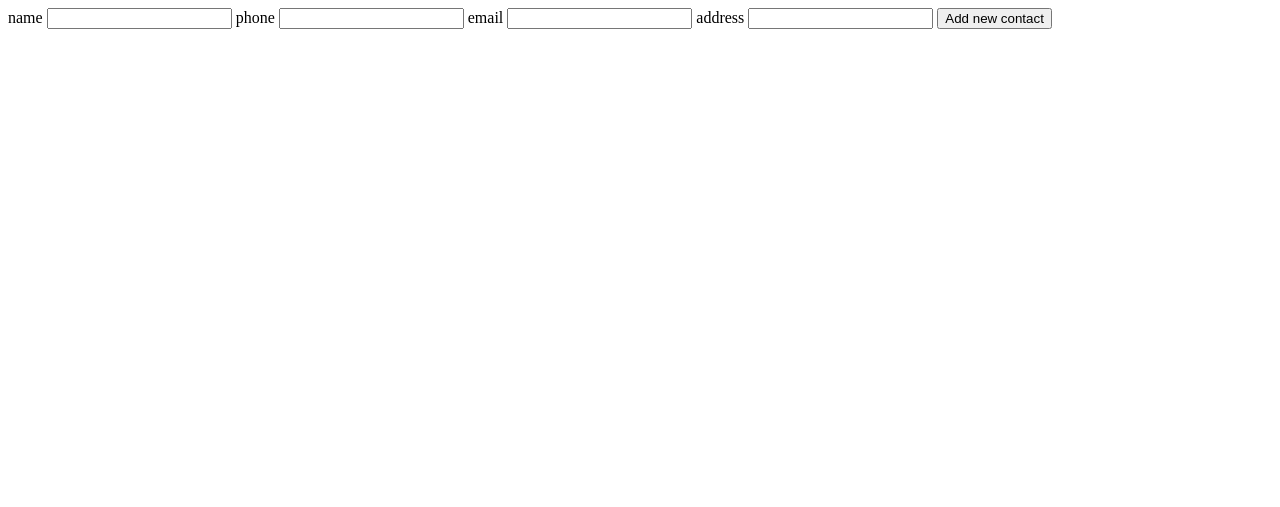
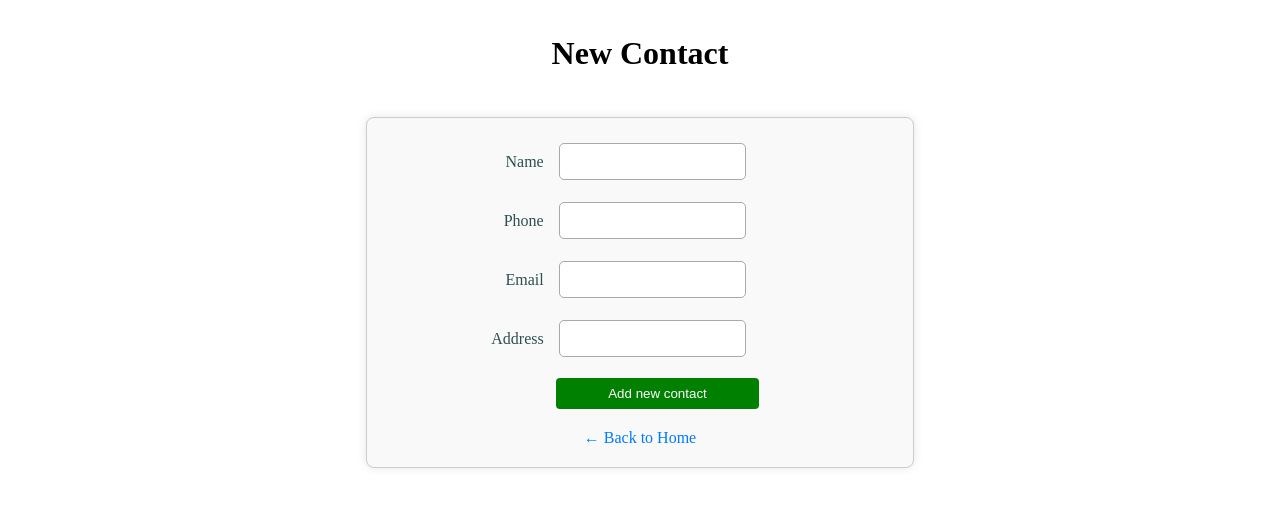
Before and after one commit to samimahlaka/contact-book, a Flask app: page /add_contact in a window 1280 px wide. Shown: the top 507 px of the page. Run offline with Flask 3, Linux system fonts and the light colour scheme.

Commit message:
Complete styled contact form with Flask-WTF and layout improvements

```diff
--- a/app.py
+++ b/app.py
@@ -42,5 +42,7 @@ def add_contact():
 
 
 
+
+
 if __name__ == '__main__':
     app.run(debug=True)
--- a/forms.py
+++ b/forms.py
@@ -5,8 +5,8 @@ from wtforms.validators import DataRequired
 
 
 class contactForm(FlaskForm):
-    name = StringField('name', validators=[DataRequired(message='Please enter name') ])
-    phone = StringField('phone', validators=[DataRequired(message='Please enter phone number')])
-    email = StringField('email')
-    address = StringField('address')
+    name = StringField('name', validators=[DataRequired(message='Please enter name')],render_kw={'class' : 'input_box'})
+    phone = StringField('phone', validators=[DataRequired(message='Please enter phone number')],render_kw={'class' : 'input_box'})
+    email = StringField('email',render_kw={'class' : 'input_box'})
+    address = StringField('address',render_kw={'class' : 'input_box'})
     submit =SubmitField('Submit')
--- /dev/null
+++ b/static/style.css
@@ -0,0 +1,90 @@
+
+
+
+input[type='text'], input[type='number'],
+input[type='email'], textarea {
+        border-radius: 5px;
+        width: 15%;
+        border-color: darkgrey;
+        padding: 10px;
+        margin: 5px;
+        display: inline-block;
+
+
+}
+
+.add_btn{
+    color: white;
+    background-color: green;
+    cursor: pointer;
+    padding: 8px;
+    border-radius: 4px;
+    border: none;
+    margin-left: 35px;
+    margin-top: 4px;
+    width: 40%;
+    display: inline-block;
+
+}
+.add_btn:hover{
+    background-color: darkgreen;
+}
+.form_row {
+    display: flex;
+    align-items: center;
+    margin-bottom: 12px;
+    width: 50%;
+  }
+
+  .input_label {
+    width: 43%;
+    margin-right: 10px;
+    text-align: right;
+    color: darkslategrey;
+    text-transform: capitalize;
+  }
+
+  .input_box {
+    flex:5;
+    padding: 10px;
+    border-radius: 5px;
+    border: 1px solid darkgrey;
+    width: 72%;
+  }
+
+  h1{
+    text-align: center;
+    margin-bottom: 4px;
+    margin-top: 20px;
+    padding: 15px;
+  }
+
+  .form_wrapper {
+    width: 40%;
+    margin: 30px auto;
+    padding: 20px;
+    border: 1px solid #ccc;
+    border-radius: 8px;
+    background-color: #f9f9f9;
+    box-shadow: 0 0 10px rgba(0, 0, 0, 0.1);
+    text-align: center;
+  }
+
+  .back_link {
+    display: inline-block;
+    margin-top: 20px;
+    color: #007bff;
+    text-decoration: none;
+  }
+
+  .back_link:hover {
+    text-decoration: underline;
+  }
+  .form_row{
+    width: 72%;
+    align-items: center;
+  }
+
+  .btn_form_row{
+    margin-top: 0px;
+  }
--- a/templates/add_contact.html
+++ b/templates/add_contact.html
@@ -3,27 +3,53 @@
 <head>
     <meta charset="UTF-8">
     <meta name="viewport" content="width=device-width, initial-scale=1.0">
+    <link rel="stylesheet" href={{url_for('static', filename='style.css')}}>
     <title>Add Contact</title>
 </head>
-<body>
-    <form action="/add_contact" method="POST">
+<body class = 'add_body'>
 
-        {{form.hidden_tag()}}
+    <h1>New Contact </h1>
 
-        {{form.name.label(class ='input_label') }} {{form.name()}}
-        {{form.phone.label(class = 'input_label')}} {{form.phone()}}
-        {{form.email.label(class ='input_label') }} {{form.email()}}
-        {{form.address.label(class = 'input_label')}} {{form.address()}}
+        <form action="/add_contact" method="POST">
+
+                {{ form.hidden_tag() }}
+                <div class="form_wrapper">
+                    <form method="POST", action="/add_contact">
+                      {{ form.hidden_tag() }}
+
+                      <div class="form_row">
+                        <label class="input_label">{{ form.name.label }}</label>
+                        {{ form.name() }}
+                      </div>
+
+                      <div class="form_row">
+                        <label class="input_label">{{ form.phone.label }}</label>
+                        {{ form.phone() }}
+                      </div>
+
+                      <div class="form_row">
+                        <label class="input_label">{{ form.email.label }}</label>
+                        {{ form.email() }}
+                      </div>
+
+                      <div class="form_row">
+                        <label class="input_label">{{ form.address.label }}</label>
+                        {{ form.address() }}
+                      </div>
+
+
+                    </form>
+                    <div class="btn_form_row" ">
+                        {{ form.submit(class="add_btn", value='Add new contact') }}
+                      </div>
+
+                    <a href="/" class="back_link">← Back to Home</a>
+                  </div>
 
 
 
+        </form>
 
 
-
-
-
-        {{form.submit(value='Add new contact')}}
-
-    </form>
 </body>
 </html>
```
